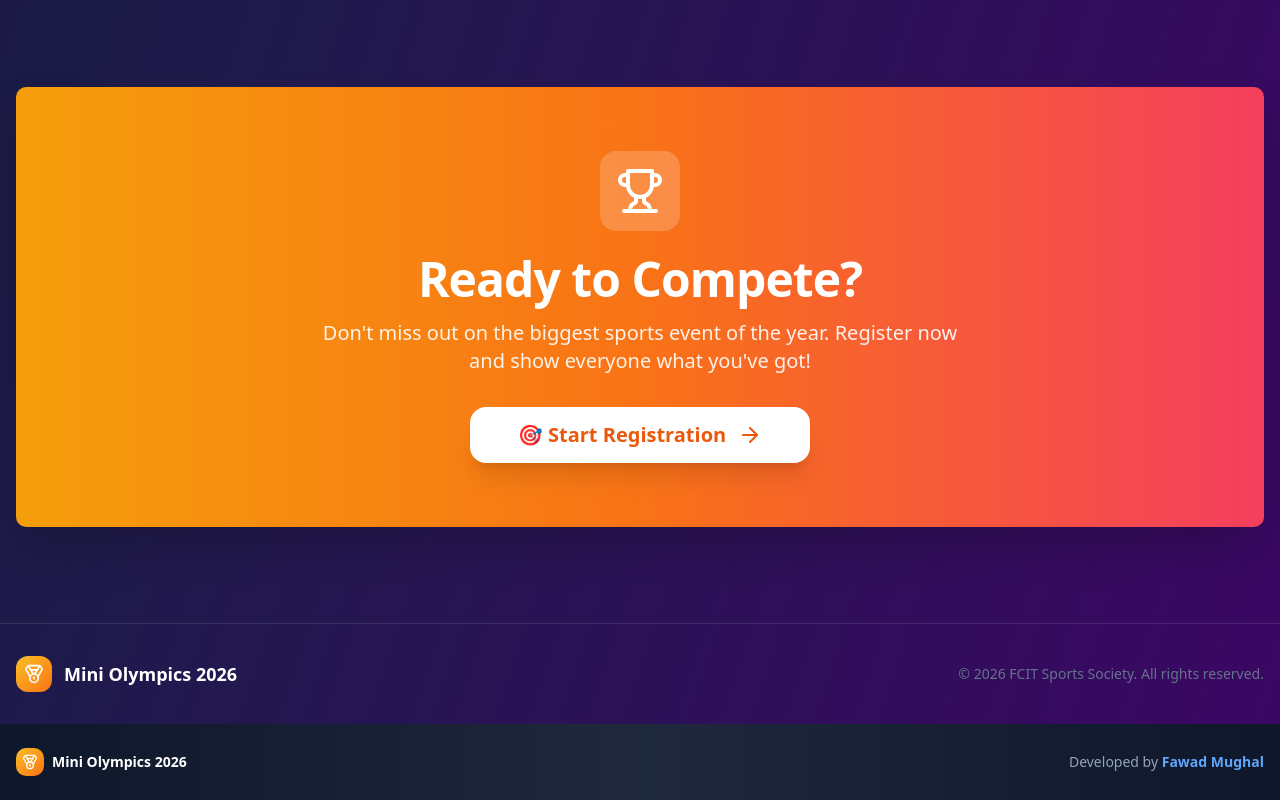
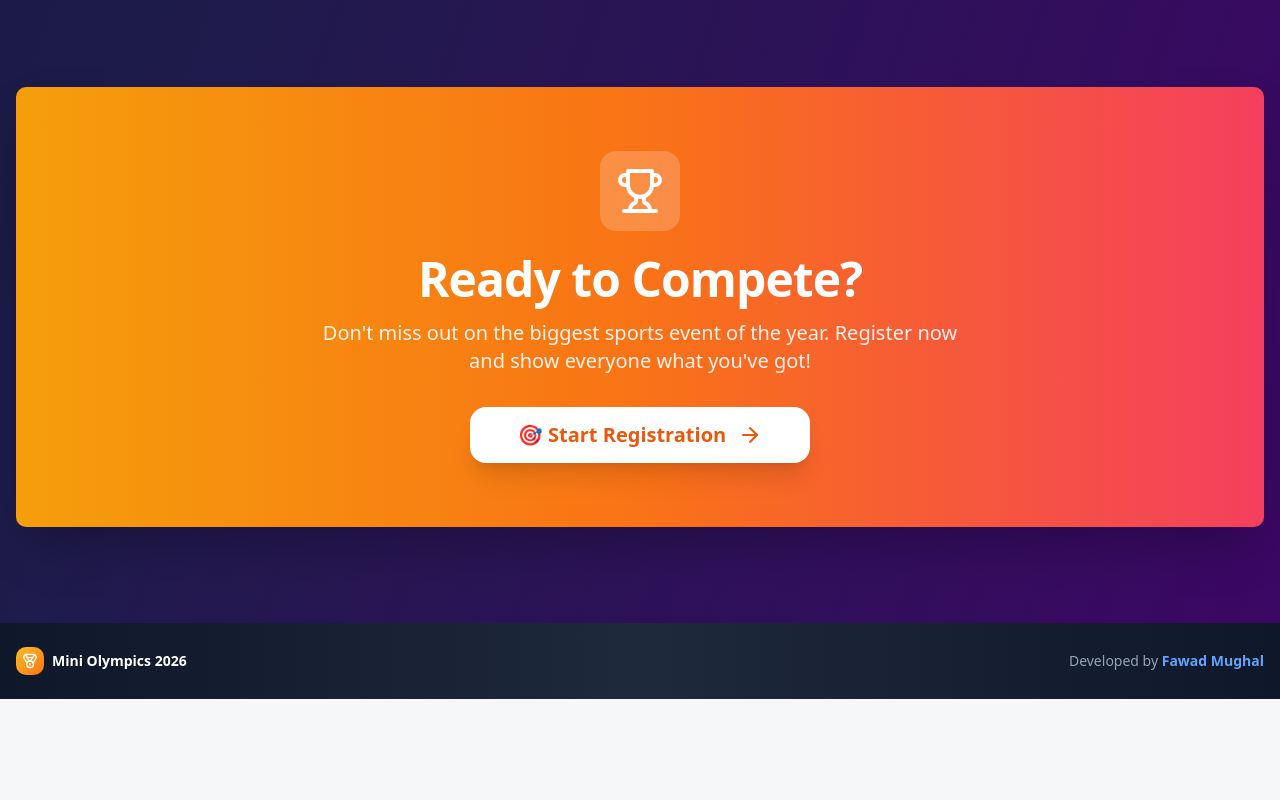
Before and after one commit to fawadmughal-ds/Mini-olympics, a Next.js app: page / in a window 1280 px wide. Shown: the part 3176-3976 px from the top of the page. After the commit the page ends 3875 px from the top, so only its background shows below. Built offline with nearby package versions, Linux system fonts and the light colour scheme.

Commit message:
Remove duplicate footer from home page - use global footer only

```diff
--- a/app/page.tsx
+++ b/app/page.tsx
@@ -297,21 +297,6 @@ export default function Home() {
           </CardContent>
         </Card>
       </div>
-
-      {/* Footer */}
-      <footer className="border-t border-white/10">
-        <div className="container mx-auto px-4 py-8">
-          <div className="flex flex-col md:flex-row items-center justify-between gap-4">
-            <div className="flex items-center gap-3">
-              <div className="p-2 bg-gradient-to-br from-amber-400 to-orange-500 rounded-xl">
-                <Medal className="h-5 w-5 text-white" />
-              </div>
-              <span className="font-bold text-lg text-white">Mini Olympics 2026</span>
-            </div>
-            <p className="text-slate-500 text-sm">© {new Date().getFullYear()} FCIT Sports Society. All rights reserved.</p>
-          </div>
-        </div>
-      </footer>
     </div>
   );
 }
```
